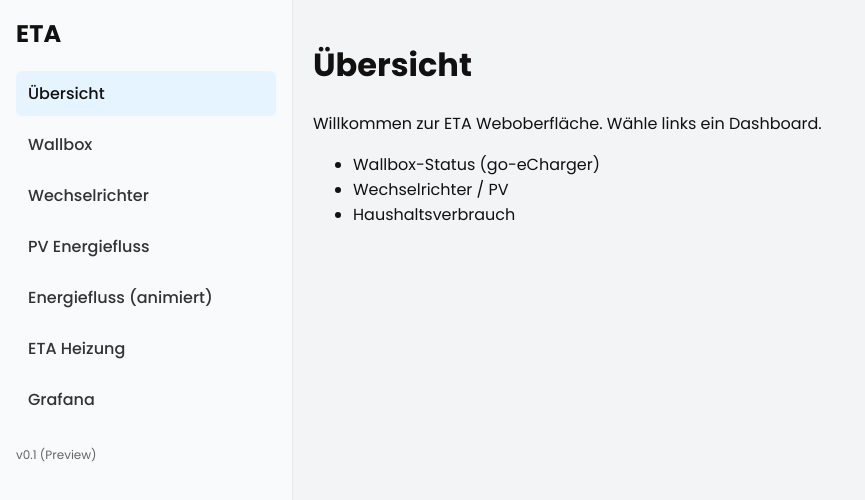
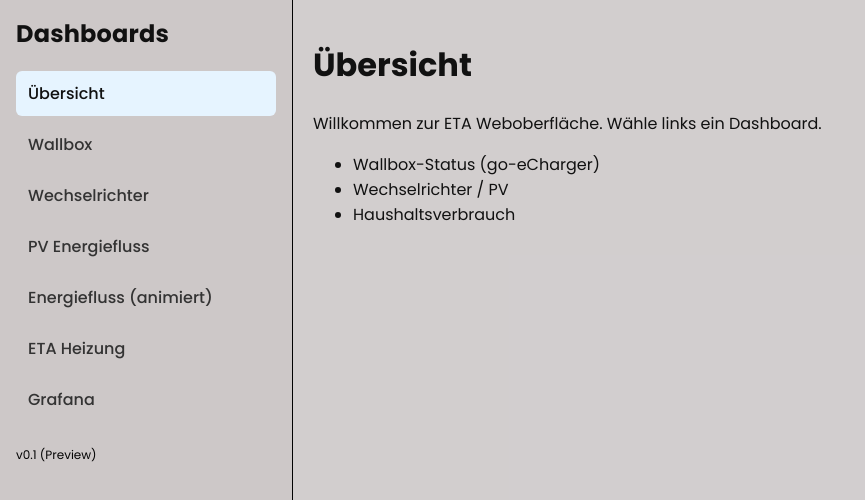
Before and after one commit to RDominik/home_dashboard, a React (Vite) app in the folder webui/: page / in a window 1280 px wide. Shown: the top 500 px of the page, without its empty margins (0-865 px from the left). Built offline with nearby package versions, Linux system fonts and the light colour scheme.

Commit message:
new app colors

```diff
--- a/webui/src/App.jsx
+++ b/webui/src/App.jsx
@@ -13,9 +13,11 @@ const linkStyle = ({ isActive }) => ({
 
 export default function App() {
   return (
-    <div style={{ display: 'flex', height: '100vh' }}>
-      <aside style={{ width: 260, borderRight: '1px solid #e5e7eb', padding: 16, background:'#f9fafb' }}>
-        <h2 style={{ marginTop: 0, letterSpacing: '0.2px' }}>ETA</h2>
+    <div style={{ display: 'flex', height: '100vh', background: '#cfcbcbea' }}>
+      <aside style={{ width: 260, borderRight: '1px solid #020202', padding: 16, background:'#cac6c6a9' }}>
+        <h2 style={{ marginTop: 0, letterSpacing: '0.2px' }}>Dashboards
+
+        </h2>
         <nav style={{ display: 'grid', gap: 6 }}>
           <NavLink to="/" style={linkStyle} end>Übersicht</NavLink>
           <NavLink to="/wallbox" style={linkStyle}>Wallbox</NavLink>
@@ -25,7 +27,7 @@ export default function App() {
           <NavLink to="/heating" style={linkStyle}>ETA Heizung</NavLink>
           <NavLink to="/grafana" style={linkStyle}>Grafana</NavLink>
         </nav>
-        <div style={{ marginTop: 24, fontSize: 12, color: '#666' }}>
+        <div style={{ marginTop: 24, fontSize: 12, color: '#050505' }}>
           <div>v0.1 (Preview)</div>
         </div>
       </aside>
```
